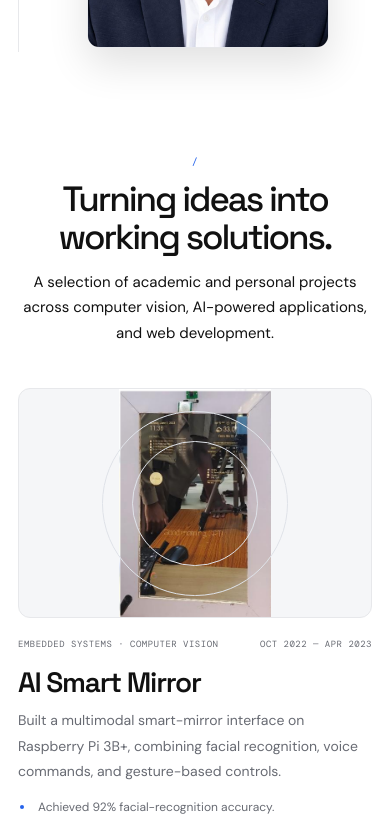
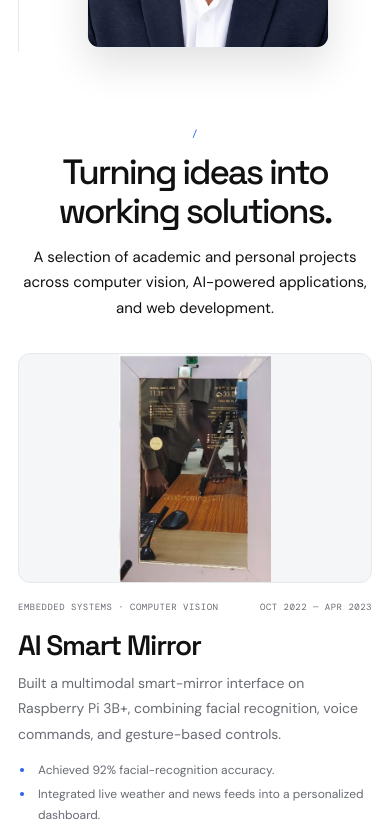
Before and after one commit to Shashank-V21/shashank-portfolio, a React (Vite) app: page / in a window 390 px wide. Shown: the part 900-1724 px from the top of the page. Built offline with nearby package versions, Linux system fonts and the light colour scheme.

Commit message:
fix: resolve portfolio content and section issues

```diff
--- a/src/App.jsx
+++ b/src/App.jsx
@@ -21,7 +21,6 @@ export default function App() {
         <Work />
         <Skills />
         <Education />
-        <Notes />
         <Publications />
         <Certifications />
         <Notes />
--- a/src/data/projects.js
+++ b/src/data/projects.js
@@ -51,7 +51,7 @@ export const projects = [
     period: "JUN 2025 — DEC 2025",
     image: "/price-vision-ai.png",
     description:
-      "Developed an AI-powered product discovery and price-comparison system that uses an uploaded product image to identify items and compare offers across e-commerce platforms.",
+      "Researched and designed an AI-powered product discovery and price-comparison system that uses product images to explore product identification and cross-platform offer comparison.",
     highlights: [
       "The research design describes CLIP/BLIP-based product recognition and product-information normalization.",
       "The proposed comparison workflow considers price, delivery time, and seller rating using a multi-criteria scoring approach.",
--- a/src/sections/Education.jsx
+++ b/src/sections/Education.jsx
@@ -23,10 +23,7 @@ export default function Education() {
   return (
     <section className="section section-tint" id="education">
       <div className="container">
-        <SectionHeading
-          title="Education"
-          description="My academic journey and the foundation behind my interest in software development."
-        />
+        <SectionHeading title="Education Journey" />
 
         <div className="education-list">
           {education.map((item) => (
--- a/src/sections/Notes.jsx
+++ b/src/sections/Notes.jsx
@@ -4,7 +4,7 @@ export default function Notes() {
   return (
     <section className="section container" id="notes">
       <div className="section-heading">
-        <span className="mono section-index">03</span>
+        <span className="mono section-index"></span>
 
         <div className="interest-intro">
           <SectionHeading
--- a/src/sections/Skills.jsx
+++ b/src/sections/Skills.jsx
@@ -40,8 +40,8 @@ export default function Skills() {
     <section className="section" id="skills">
       <div className="container">
         <SectionHeading
-          title="Technologies I work with."
-          description="A growing toolkit of programming languages, development technologies, tools, and computer science fundamentals."
+          title="Technologies I work with"
+          description="Programming languages, development technologies, tools, and computer science fundamentals."
         />
 
         <div className="skills-grid">
--- a/src/styles/global.css
+++ b/src/styles/global.css
@@ -364,15 +364,15 @@ button {
 ============================== */
 
 .section {
-  padding-top: 5px;
-  padding-bottom: 30px;
+  padding-top: 42px;
+  padding-bottom: 48px;
 }
 
 .section-heading {
   display: grid;
   grid-template-columns: 1fr 2.2fr;
   gap: 30px;
-  margin-bottom: 38px;
+  margin-bottom: 30px;
 }
 
 .section-index {
@@ -904,20 +904,20 @@ button {
 }
 
 #notes .interest-intro {
-  width: 100%;
-  display: flex;
-  align-items: center;
-  justify-content: center;
-  text-align: center;
+  width: 59%;
+  display: flex;
+  /* align-items: center; */
+  /* justify-content: center; */
+  /* text-align: center; */
 }
 
 #notes .interest-intro > * {
   width: 100%;
   display: flex;
   flex-direction: column;
-  align-items: center;
-  justify-content: center;
-  text-align: center;
+  /* align-items: center; */
+  /* justify-content: center; */
+  /* text-align: center; */
 }
 
 #notes .interest-intro h2 {
@@ -1406,11 +1406,11 @@ button {
   align-items: center;
   text-align: center;
   gap: 12px;
-  margin-bottom: 42px;
+  margin-bottom: 32px;
 }
 
 #publications .section-heading {
-  margin-bottom: 20px;
+  margin-bottom: 24px;
 }
 
 #work .section-index,
@@ -1634,12 +1634,12 @@ button {
   }
 
   .section {
-    padding-top: 58px;
-    padding-bottom: 62px;
+    padding-top: 42px;
+    padding-bottom: 46px;
   }
 
   .section-heading {
-    margin-bottom: 28px;
+    margin-bottom: 24px;
   }
 
   .section-heading h2 {
@@ -1829,3 +1829,251 @@ button {
     animation-iteration-count: 1 !important;
   }
 }
+
+/* ==============================
+   Spacing and alignment refinements
+   Preserve the existing visual design
+============================== */
+
+.section-heading {
+  align-items: start;
+}
+
+.projects-editorial-grid {
+  row-gap: 38px;
+}
+
+.skills-grid {
+  gap: 18px;
+}
+
+.education-card {
+  padding-block: 18px;
+}
+
+#notes .note-row {
+  padding-block: 20px;
+}
+
+.publication-card,
+.certification-card {
+  padding-block: 18px 22px;
+}
+
+@media (max-width: 800px) {
+  .section {
+    padding-block: 36px 42px;
+  }
+
+  .section-heading {
+    margin-bottom: 26px;
+  }
+}
+
+@media (max-width: 600px) {
+  .section {
+    padding-block: 32px 38px;
+  }
+
+  .projects-editorial-grid {
+    row-gap: 30px;
+  }
+
+  .education-card {
+    padding-block: 18px;
+  }
+
+  #notes .note-row {
+    padding-block: 18px;
+  }
+}
+/* ==============================
+   Spacing and Alignment Refinements
+   Preserves the existing visual design
+============================== */
+
+/* Consistent section spacing */
+.section {
+  padding-top: 36px;
+  padding-bottom: 42px;
+}
+
+/* Better heading alignment */
+.section-heading {
+  align-items: start;
+  margin-bottom: 26px;
+}
+
+.section-index {
+  padding-top: 8px;
+}
+
+/* Projects */
+.projects-editorial-grid {
+  row-gap: 38px;
+}
+
+.project-card-editorial {
+  gap: clamp(24px, 4vw, 56px);
+}
+
+.project-card-editorial .project-art {
+  height: 270px;
+}
+
+/* Skills */
+.skills-grid {
+  gap: 18px;
+  margin-top: 32px;
+}
+
+.skills-card {
+  padding: 24px;
+}
+
+.skills-card-top {
+  margin-bottom: 22px;
+}
+
+/* Experience and education */
+.experience-strip {
+  margin-top: 38px;
+  padding-top: 20px;
+}
+
+.education-strip {
+  margin-top: 28px;
+  padding-top: 20px;
+}
+
+.education-card {
+  padding-block: 18px;
+}
+
+/* Notes / Interests */
+#notes > .section-heading {
+  margin-bottom: 22px;
+}
+
+#notes .note-row {
+  padding-block: 20px;
+}
+
+/* Publications and certifications */
+.publication-card {
+  padding-block: 20px 22px;
+}
+
+.certification-card {
+  padding-block: 16px;
+}
+
+/* Keep project images clear of decorative circles */
+.project-art:has(.project-image)::before,
+.project-art:has(.project-image)::after {
+  display: none;
+}
+
+.project-image {
+  position: relative;
+  z-index: 1;
+}
+
+/* Tablet */
+@media (max-width: 800px) {
+  .section {
+    padding-block: 32px 38px;
+  }
+
+  .section-heading {
+    margin-bottom: 24px;
+  }
+
+  .project-card-editorial {
+    gap: 18px;
+  }
+
+  .project-card-editorial .project-art {
+    height: 260px;
+  }
+
+  .skills-grid {
+    margin-top: 26px;
+  }
+
+  .experience-strip {
+    margin-top: 30px;
+  }
+
+  .education-strip {
+    margin-top: 24px;
+  }
+
+  .education-card {
+    padding-block: 18px;
+  }
+}
+
+/* Mobile */
+@media (max-width: 600px) {
+  .section {
+    padding-block: 30px 34px;
+  }
+
+  .section-heading {
+    margin-bottom: 22px;
+  }
+
+  .section-heading h2 {
+    line-height: 1.12;
+  }
+
+  .projects-editorial-grid {
+    row-gap: 30px;
+  }
+
+  .project-card-editorial .project-art {
+    height: 230px;
+  }
+
+  .skills-grid {
+    gap: 14px;
+    margin-top: 22px;
+  }
+
+  .skills-card {
+    padding: 20px;
+  }
+
+  .experience-strip {
+    margin-top: 26px;
+  }
+
+  .education-strip {
+    margin-top: 22px;
+  }
+
+  .education-card {
+    padding-block: 16px;
+  }
+
+  #notes > .section-heading {
+    margin-bottom: 20px;
+  }
+
+  #notes .note-row {
+    padding-block: 17px;
+  }
+
+  .publication-card {
+    padding-block: 17px;
+  }
+
+  .certification-card {
+    padding-block: 16px;
+  }
+
+  .contact-section {
+    padding-block: 46px 50px;
+  }
+}
```
